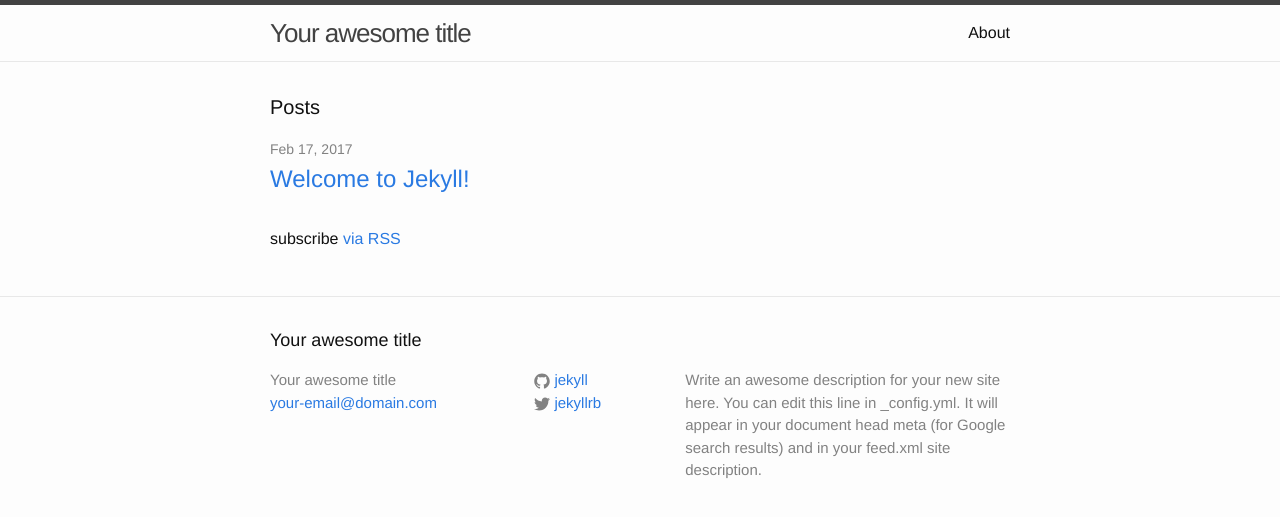
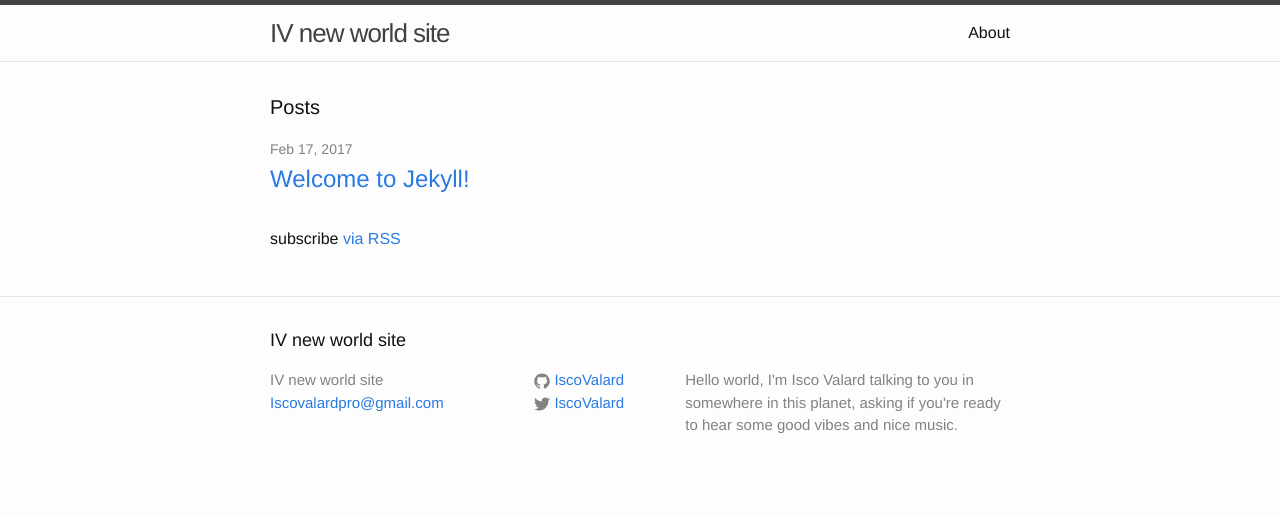
Before and after one commit to IscoValard/IscoValard.github.io, a Jekyll site: the page built from index.html, in a window 1280 px wide. Shown: the top 517 px of the page. Built offline with Jekyll 4.4.1, drawn with Linux system fonts in a browser that asks for light colours.

Commit message:
Update _config.yml

```diff
--- a/_config.yml
+++ b/_config.yml
@@ -6,16 +6,15 @@
 # 'jekyll serve'. If you change this file, please restart the server process.
 
 # Site settings
-title: Your awesome title
-email: your-email@domain.com
+title: IV new world site
+email: Iscovalardpro@gmail.com
 description: > # this means to ignore newlines until "baseurl:"
-  Write an awesome description for your new site here. You can edit this
-  line in _config.yml. It will appear in your document head meta (for
-  Google search results) and in your feed.xml site description.
+  Hello world, I'm Isco Valard talking to you in somewhere in this planet,
+  asking if you're ready to hear some good vibes and nice music.
 baseurl: "" # the subpath of your site, e.g. /blog
-url: "http://yourdomain.com" # the base hostname & protocol for your site
-twitter_username: jekyllrb
-github_username:  jekyll
+url: "http://iscovalard.github.io" # the base hostname & protocol for your site
+twitter_username: IscoValard
+github_username:  IscoValard
 
 # Build settings
 markdown: kramdown
```
